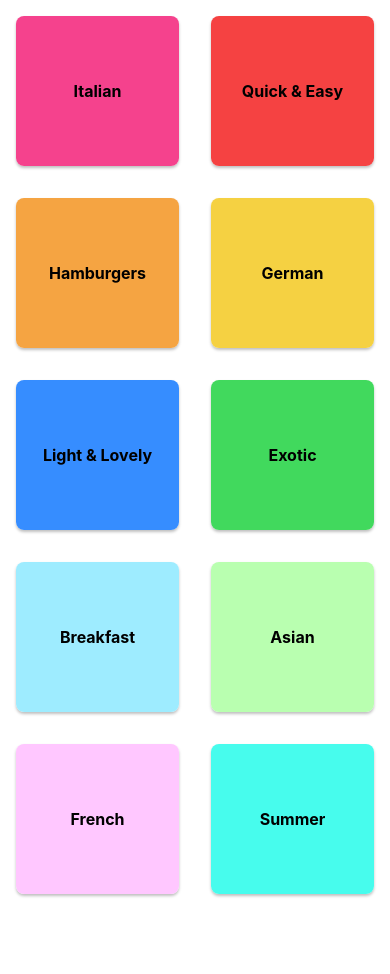
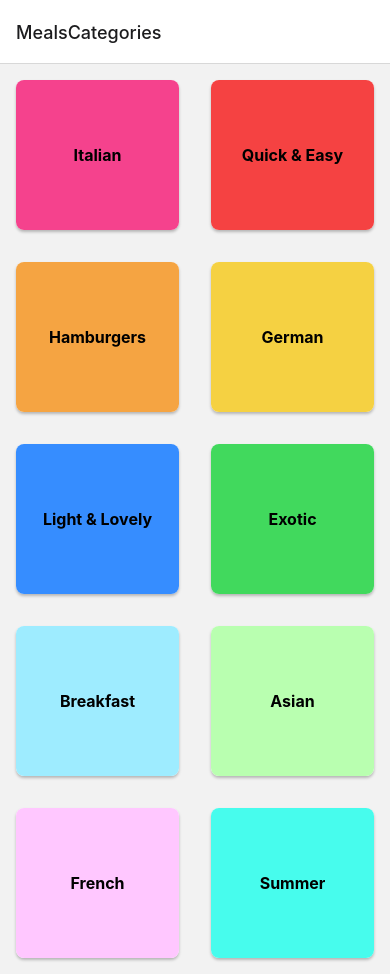
Before and after one commit to JessimH/RNCMealsApp, a React Native app: screen / in a window 390 px wide. Before the commit the page ends 910 px from the top, so only its background shows below. Built offline with nearby package versions, Linux system fonts and the light colour scheme.

Commit message:
import NavigationContainer and StackNavigator to navigate in app

```diff
--- a/App.js
+++ b/App.js
@@ -1,14 +1,26 @@
 import { StatusBar } from 'expo-status-bar';
+// WRAP ALL APP TO NAVIGATE
+import { NavigationContainer } from '@react-navigation/native';
+import { createStackNavigator } from '@react-navigation/stack';
+
 import { SafeAreaView, StyleSheet, Text, View } from 'react-native';
 import CategoriesScreen from './screens/CategoriesScreen';
+
+const Stack = createStackNavigator();
 
 export default function App() {
   return (
     <>
-      <StatusBar style="light" />
-      <SafeAreaView>
-        <CategoriesScreen />
-      </SafeAreaView>
+      <StatusBar style="dark" />
+
+      {/* WRAP ALL APP TO NAVIGATE */}
+
+      <NavigationContainer>
+        <Stack.Navigator>
+          <Stack.Screen name="MealsCategories" component={CategoriesScreen} />
+        </Stack.Navigator>
+      </NavigationContainer>
+
     </>
   );
 }
--- a/package.json
+++ b/package.json
@@ -9,10 +9,14 @@
     "web": "expo start --web"
   },
   "dependencies": {
+    "@react-navigation/native": "^6.1.2",
+    "@react-navigation/stack": "^6.3.11",
     "expo": "~47.0.12",
     "expo-status-bar": "~1.4.2",
     "react": "18.1.0",
-    "react-native": "0.70.5"
+    "react-native": "0.70.5",
+    "react-native-safe-area-context": "4.4.1",
+    "react-native-screens": "~3.18.0"
   },
   "devDependencies": {
     "@babel/core": "^7.12.9"
```
Also changed, not shown: 1 other file (tests, documents, lock files or other folders).
